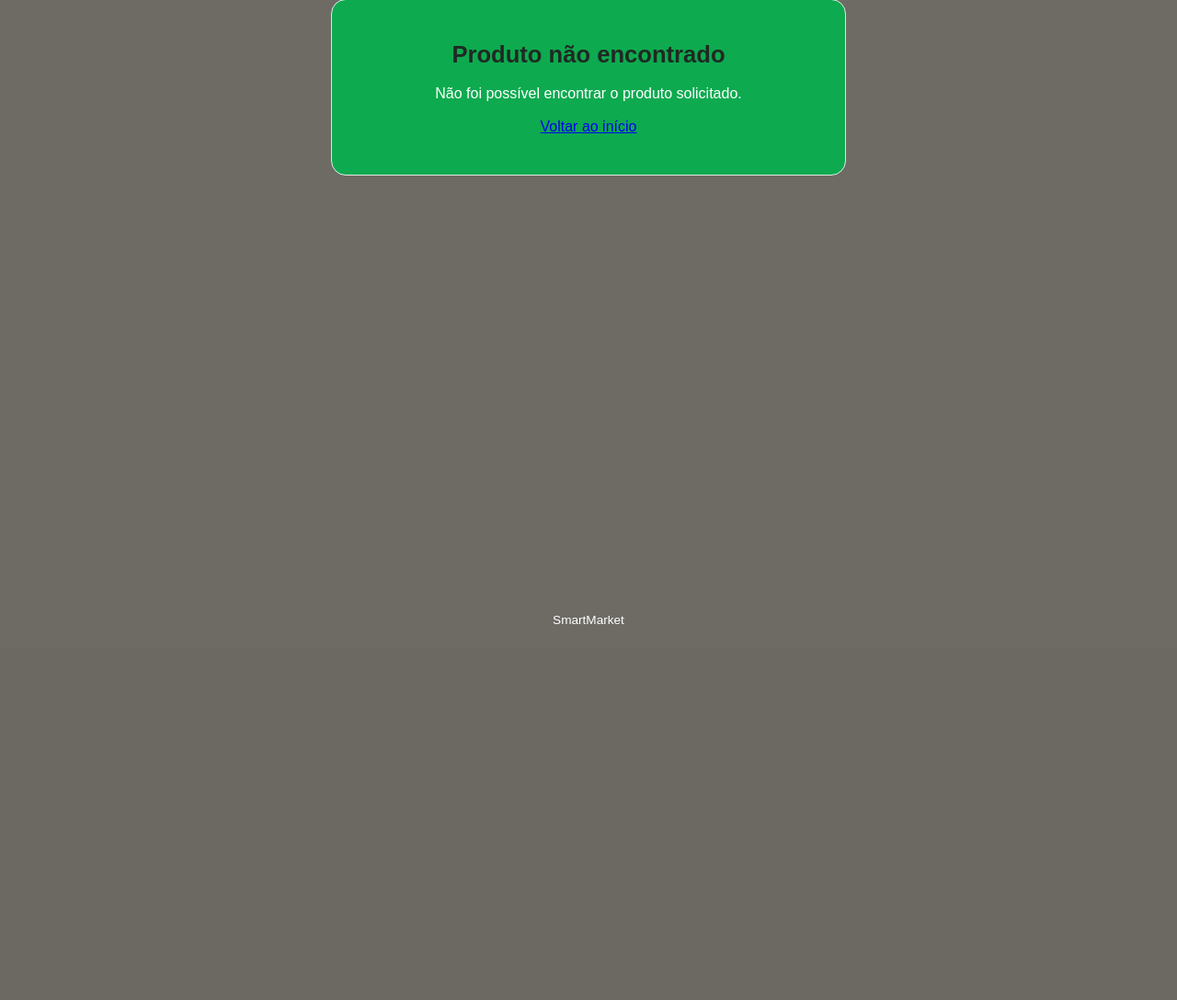
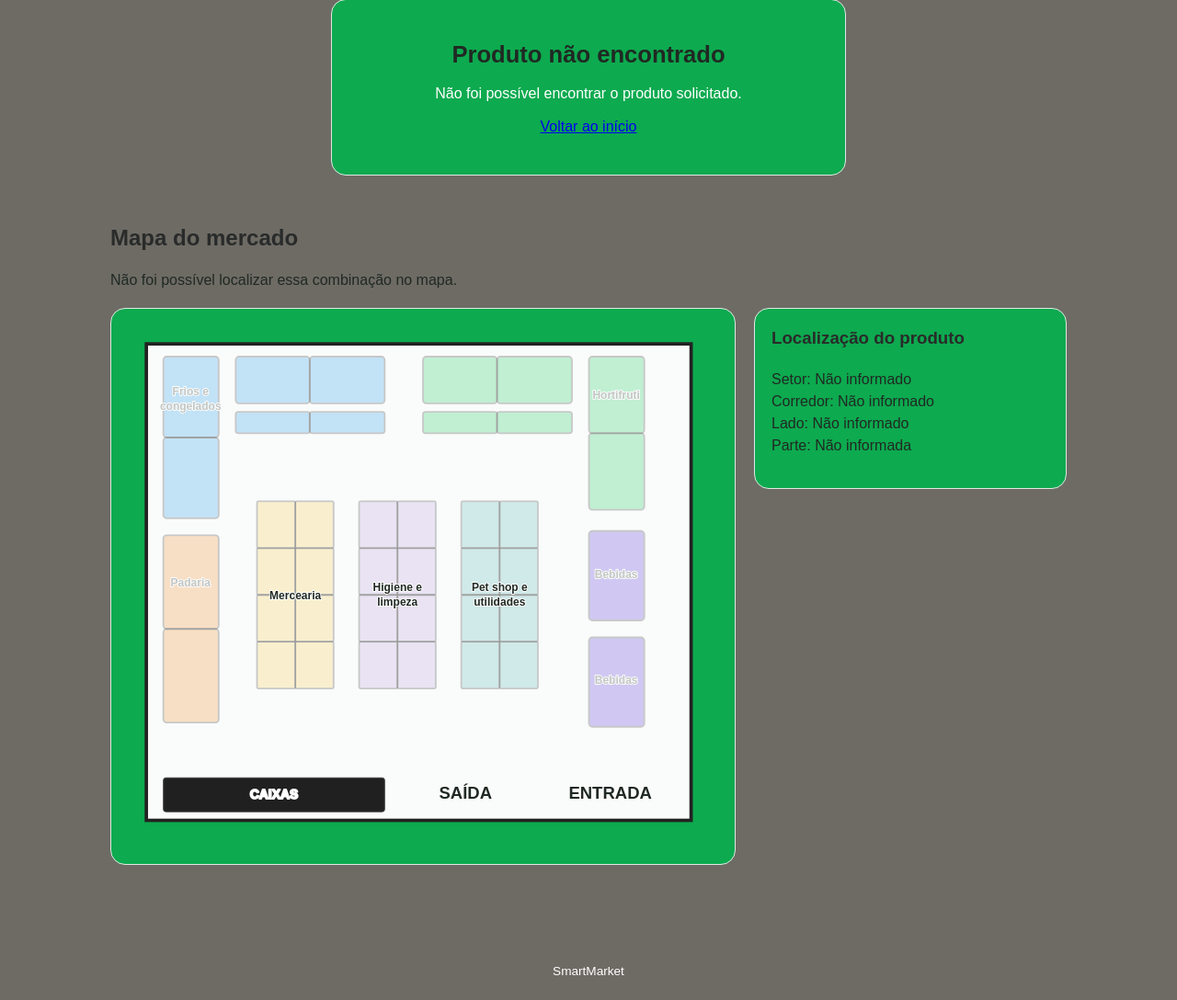
Before and after one commit to Bakatsuri/Projeto-Integrado---Smartmarket, a Flask app: page /produto in a window 1280 px wide. Shown: the part 155-1243 px from the top of the page at 92% size. Before the commit the page ends 834 px from the top, so only its background shows below. Run offline with Flask 3, Linux system fonts and the light colour scheme.

Commit message:
Criação do mapa interativo e ajuste no main

```diff
--- a/app/routes/main.py
+++ b/app/routes/main.py
@@ -1,7 +1,7 @@
 from flask import Flask, render_template
 from produto import produto_bp
 
-app = Flask(__name__, template_folder="../templates")
+app = Flask(__name__, template_folder="../templates", static_folder="../static")
 app.register_blueprint(produto_bp)
 
 @app.route("/")
--- a/app/routes/produto.py
+++ b/app/routes/produto.py
@@ -39,12 +39,12 @@ def produto():
                 produto=buscar_por_id(resultados[0]["id"])
             )
 
-        if len(resultados) > 1:
-            return render_template(
-                "resultados.html",
-                produtos=resultados,
-                busca=nome
-            )
+#        if len(resultados) > 1:
+#            return render_template(
+#                "resultados.html",
+#                produtos=resultados,
+#                busca=nome
+#            )
 
 
 
--- /dev/null
+++ b/app/static/css/mapa.css
@@ -0,0 +1,234 @@
+.map-section {
+    width: 100%;
+    margin: 30px auto;
+    color: var(--text);
+}
+
+.map-header {
+    margin-bottom: 18px;
+}
+
+.map-header h2 {
+    margin-bottom: 5px;
+    color: var(--primary);
+}
+
+.map-header p {
+    color: var(--text);
+}
+
+.map-layout {
+    display: grid;
+    grid-template-columns: minmax(0, 2fr) minmax(220px, 1fr);
+    gap: 20px;
+    align-items: start;
+}
+
+.map-container {
+    width: 100%;
+    padding: 15px;
+    overflow: hidden;
+    background: var(--surface);
+    border: 1px solid var(--border);
+    border-radius: var(--radius);
+}
+
+.market-map {
+    display: block;
+    width: 100%;
+    height: auto;
+}
+
+.map-outline {
+    fill: #fafcfb;
+    stroke: #222;
+    stroke-width: 4;
+}
+
+.map-zone {
+    cursor: pointer;
+    transition: opacity 0.2s, filter 0.2s;
+}
+
+.map-zone rect {
+    stroke: #333;
+    stroke-width: 2;
+}
+
+.map-zone text,
+.aisle-label {
+    fill: #202923;
+    font-size: 13px;
+    font-weight: 600;
+    text-anchor: middle;
+    pointer-events: none;
+}
+
+.zone-green rect {
+    fill: #19c95b;
+}
+
+.zone-purple rect {
+    fill: #5630d8;
+}
+
+.zone-blue rect {
+    fill: #2196e9;
+}
+
+.zone-orange rect {
+    fill: #f28c28;
+}
+
+.zone-yellow rect {
+    fill: #f7c94b;
+}
+
+.zone-lilac rect {
+    fill: #b99add;
+}
+
+.zone-teal rect {
+    fill: #55b5b5;
+}
+
+.checkout-zone rect {
+    fill: #202020;
+    stroke: #444;
+}
+
+.checkout-zone text {
+    fill: white;
+    font-size: 15px;
+    font-weight: bold;
+    text-anchor: middle;
+}
+
+.map-door {
+    fill: var(--text);
+    font-size: 20px;
+    font-weight: bold;
+    text-anchor: middle;
+}
+
+.map-zone:hover {
+    filter: brightness(1.12);
+}
+
+.map-zone.selected rect,
+.map-zone.highlighted rect {
+    stroke: #111;
+    stroke-width: 4;
+    filter: brightness(1.15);
+}
+
+.map-zone.dimmed {
+    opacity: 0.25;
+}
+
+.map-info {
+    padding: 18px;
+    background: var(--surface);
+    border: 1px solid var(--border);
+    border-radius: var(--radius);
+}
+
+.map-info h3 {
+    margin-top: 0;
+    color: var(--primary);
+}
+
+.map-info p {
+    line-height: 1.5;
+    white-space: pre-line;
+}
+
+.map-legend {
+    display: flex;
+    flex-direction: column;
+    gap: 10px;
+    margin-top: 20px;
+}
+
+.map-legend span {
+    display: flex;
+    align-items: center;
+    gap: 9px;
+    font-size: 14px;
+}
+
+.legend-color {
+    display: inline-block;
+    flex-shrink: 0;
+    width: 15px;
+    height: 15px;
+    border-radius: 4px;
+}
+
+.legend-color.green {
+    background: #19c95b;
+}
+
+.legend-color.purple {
+    background: #5630d8;
+}
+
+.legend-color.blue {
+    background: #2196e9;
+}
+
+.legend-color.orange {
+    background: #f28c28;
+}
+
+.legend-color.yellow {
+    background: #f7c94b;
+}
+
+.legend-color.lilac {
+    background: #b99add;
+}
+
+.legend-color.teal {
+    background: #55b5b5;
+}
+
+.legend-color.black {
+    background: #202020;
+}
+
+@media (max-width: 700px) {
+    .map-layout {
+        grid-template-columns: 1fr;
+    }
+
+    .map-container {
+        padding: 5px;
+    }
+
+    .map-info {
+        padding: 14px;
+    }
+}
+/* Melhorar a visibilidade dos nomes no mapa */
+svg text {
+    font-family: Arial, sans-serif;
+    font-weight: 700;
+    fill: #17212b;
+    paint-order: stroke;
+    stroke: #ffffff;
+    stroke-width: 2px;
+    stroke-linejoin: round;
+}
+
+/* Nomes das áreas e setores */
+svg .mapa-label {
+    font-size: 13px;
+    font-weight: 800;
+}
+
+/* Identificação dos corredores */
+svg .mapa-numero {
+    font-size: 15px;
+    font-weight: 800;
+}
--- /dev/null
+++ b/app/static/js/mapa.js
@@ -0,0 +1,134 @@
+
+document.addEventListener("DOMContentLoaded", () => {
+    const map = document.querySelector("#market-map");
+
+    if (!map) return;
+
+    const zones = map.querySelectorAll(".map-zone");
+    const mode = map.dataset.mode;
+
+    const title = document.querySelector("#map-info-title");
+    const description = document.querySelector("#map-info-text");
+    const mapDescription = document.querySelector("#map-description");
+    const legend = document.querySelector("#map-legend");
+
+    const normalize = value =>
+        String(value ?? "")
+            .normalize("NFD")
+            .replace(/[\u0300-\u036f]/g, "")
+            .trim()
+            .toLowerCase();
+
+    // Remove "Corredor" para comparar apenas o número.
+    const normalizeCorridor = value =>
+        normalize(value).replace(/^corredor\s*/, "").trim();
+
+    // MODO PRODUTO
+    if (mode === "produto") {
+        const corredor = normalizeCorridor(map.dataset.targetCorredor);
+        const nicho = normalize(map.dataset.targetNicho);
+        const lado = normalize(map.dataset.targetLado);
+        const parte = normalize(map.dataset.targetParte);
+
+        let encontrou = false;
+
+        zones.forEach(zone => {
+            const nichos = (zone.dataset.nichos || "")
+                .split(",")
+                .map(normalize);
+
+            const mesmoCorredor =
+                normalizeCorridor(zone.dataset.corridor) === corredor;
+
+            const mesmoNicho =
+                !nicho || nichos.includes(nicho);
+
+            const mesmoLado =
+                normalize(zone.dataset.side) === lado;
+
+            const mesmaParte =
+                normalize(zone.dataset.part) === parte;
+
+            const corresponde =
+                mesmoCorredor &&
+                mesmoNicho &&
+                mesmoLado &&
+                mesmaParte;
+
+            if (corresponde) {
+                zone.classList.add("highlighted");
+                encontrou = true;
+            } else {
+                zone.classList.add("dimmed");
+            }
+        });
+
+        if (title) {
+            title.textContent = "Localização do produto";
+        }
+
+        if (description) {
+            const informacoes = [
+                `Setor: ${map.dataset.targetNicho || "Não informado"}`,
+                `Corredor: ${map.dataset.targetCorredor || "Não informado"}`,
+                `Lado: ${map.dataset.targetLado || "Não informado"}`,
+                `Parte: ${map.dataset.targetParte || "Não informada"}`
+            ];
+
+            description.textContent = informacoes.join("\n");
+        }
+
+        if (mapDescription) {
+            mapDescription.textContent = encontrou
+                ? "A área destacada indica a localização do produto."
+                : "Não foi possível localizar essa combinação no mapa.";
+        }
+
+        if (legend) {
+            legend.style.display = "none";
+        }
+
+        return;
+    }
+
+    // MODO HOME
+    zones.forEach(zone => {
+        zone.addEventListener("click", () => {
+            zones.forEach(item => {
+                item.classList.remove("selected");
+            });
+
+            zone.classList.add("selected");
+
+            const setor = zone.dataset.sector;
+            const corredor = zone.dataset.corridor;
+            const lado = zone.dataset.side;
+            const parte = zone.dataset.part;
+
+            if (title) {
+                title.textContent = setor || "Setor";
+            }
+
+            if (description) {
+                const informacoes = [
+                    `Corredor: ${corredor || "Não informado"}`
+                ];
+
+                if (lado) {
+                    informacoes.push(`Lado: ${lado}`);
+                }
+
+                if (parte) {
+                    informacoes.push(`Parte: ${parte}`);
+                }
+
+                description.textContent = informacoes.join("\n");
+            }
+
+            if (mapDescription) {
+                mapDescription.textContent =
+                    "Área selecionada no mapa do mercado.";
+            }
+        });
+    });
+});
--- a/app/templates/home.html
+++ b/app/templates/home.html
@@ -236,6 +236,8 @@
   <main>
     <h1>Bem-vindo</h1>
     <p></p>
+    {% set modo_mapa = 'home' %}
+    {% include 'mapa.html' %}
   </main>
 
   <script>
--- /dev/null
+++ b/app/templates/mapa.html
@@ -0,0 +1,259 @@
+<link rel="stylesheet" href="{{ url_for('static', filename='css/mapa.css') }}">
+
+<section
+    class="map-section"
+    id="market-map"
+    data-mode="{{ modo_mapa | default('home') }}"
+    data-target-nicho="{{ produto_mapa.nicho | default('') if produto_mapa else '' }}"
+    data-target-corredor="{{ produto_mapa.corredor | default('') if produto_mapa else '' }}"
+    data-target-gondola="{{ produto_mapa.gondola | default('') if produto_mapa else '' }}"
+    data-target-lado="{{ produto_mapa.lado | default('') if produto_mapa else '' }}"
+    data-target-parte="{{ produto_mapa.parte | default('') if produto_mapa else '' }}"
+>
+    <div class="map-header">
+        <div>
+            <h2>Mapa do mercado</h2>
+            <p id="map-description">
+                Selecione um setor para visualizar sua localização.
+            </p>
+        </div>
+    </div>
+
+    <div class="map-layout">
+        <div class="map-container">
+            <svg
+                class="market-map"
+                viewBox="0 0 700 620"
+                role="img"
+                aria-label="Planta dos setores do mercado"
+            >
+                <rect class="map-outline" x="25" y="25" width="640" height="560"/>
+
+                <!-- CORREDOR 5: FRIOS NA LATERAL ESQUERDA -->
+                <g class="map-zone zone-blue"
+                   data-corridor="5" data-sector="Frios e congelados"
+                   data-nichos="Laticínios,Congelados,Açougue,Açougue e Ovos"
+                   data-side="1" data-part="1">
+                    <rect x="45" y="40" width="65" height="95" rx="4"/>
+                    <text x="77" y="85">Frios e</text>
+                    <text x="77" y="103">congelados</text>
+                </g>
+
+                <g class="map-zone zone-blue"
+                   data-corridor="5" data-sector="Frios e congelados"
+                   data-nichos="Laticínios,Congelados,Açougue,Açougue e Ovos"
+                   data-side="1" data-part="2">
+                    <rect x="45" y="135" width="65" height="95" rx="4"/>
+                </g>
+
+                <!-- CORREDOR 4: FRIOS NA PARTE SUPERIOR -->
+                <g class="map-zone zone-blue"
+                   data-corridor="4" data-sector="Frios e congelados"
+                   data-nichos="Laticínios,Congelados,Açougue,Açougue e Ovos"
+                   data-side="1" data-part="1">
+                    <rect x="130" y="40" width="87" height="55" rx="4"/>
+                </g>
+
+                <g class="map-zone zone-blue"
+                   data-corridor="4" data-sector="Frios e congelados"
+                   data-nichos="Laticínios,Congelados,Açougue,Açougue e Ovos"
+                   data-side="2" data-part="1">
+                    <rect x="217" y="40" width="88" height="55" rx="4"/>
+                </g>
+
+                <g class="map-zone zone-blue"
+                   data-corridor="4" data-sector="Frios e congelados"
+                   data-nichos="Laticínios,Congelados,Açougue,Açougue e Ovos"
+                   data-side="1" data-part="2">
+                    <rect x="130" y="105" width="87" height="25" rx="3"/>
+                </g>
+
+                <g class="map-zone zone-blue"
+                   data-corridor="4" data-sector="Frios e congelados"
+                   data-nichos="Laticínios,Congelados,Açougue,Açougue e Ovos"
+                   data-side="2" data-part="2">
+                    <rect x="217" y="105" width="88" height="25" rx="3"/>
+                </g>
+
+                <!-- CORREDOR 2: HORTIFRUTI SUPERIOR -->
+                <g class="map-zone zone-green"
+                   data-corridor="2" data-sector="Hortifruti"
+                   data-nichos="Hortifruti"
+                   data-side="1" data-part="1">
+                    <rect x="350" y="40" width="87" height="55" rx="4"/>
+                </g>
+
+                <g class="map-zone zone-green"
+                   data-corridor="2" data-sector="Hortifruti"
+                   data-nichos="Hortifruti"
+                   data-side="2" data-part="1">
+                    <rect x="437" y="40" width="88" height="55" rx="4"/>
+                </g>
+
+                <g class="map-zone zone-green"
+                   data-corridor="2" data-sector="Hortifruti"
+                   data-nichos="Hortifruti"
+                   data-side="1" data-part="2">
+                    <rect x="350" y="105" width="87" height="25" rx="3"/>
+                </g>
+
+                <g class="map-zone zone-green"
+                   data-corridor="2" data-sector="Hortifruti"
+                   data-nichos="Hortifruti"
+                   data-side="2" data-part="2">
+                    <rect x="437" y="105" width="88" height="25" rx="3"/>
+                </g>
+
+                <!-- CORREDOR 1: HORTIFRUTI NA LATERAL DIREITA -->
+                <g class="map-zone zone-green"
+                   data-corridor="1" data-sector="Hortifruti"
+                   data-nichos="Hortifruti"
+                   data-side="1" data-part="1">
+                    <rect x="545" y="40" width="65" height="90" rx="4"/>
+                    <text x="577" y="90">Hortifruti</text>
+                </g>
+
+                <g class="map-zone zone-green"
+                   data-corridor="1" data-sector="Hortifruti"
+                   data-nichos="Hortifruti"
+                   data-side="1" data-part="2">
+                    <rect x="545" y="130" width="65" height="90" rx="4"/>
+                </g>
+
+                <!-- CORREDOR 5: PADARIA NA LATERAL ESQUERDA -->
+                <g class="map-zone zone-orange"
+                   data-corridor="5" data-sector="Padaria"
+                   data-nichos="Padaria"
+                   data-side="2" data-part="1">
+                    <rect x="45" y="250" width="65" height="110" rx="4"/>
+                    <text x="77" y="310">Padaria</text>
+                </g>
+
+                <g class="map-zone zone-orange"
+                   data-corridor="5" data-sector="Padaria"
+                   data-nichos="Padaria"
+                   data-side="2" data-part="2">
+                    <rect x="45" y="360" width="65" height="110" rx="4"/>
+                </g>
+
+                <!-- CORREDOR 4: MERCEARIA -->
+                <!-- Lado 1 -->
+                {% for parte, y in [(1,210),(2,265),(3,320),(4,375)] %}
+                <g class="map-zone zone-yellow"
+                   data-corridor="4" data-sector="Mercearia"
+                   data-nichos="Mercearia"
+                   data-side="1" data-part="{{ parte }}">
+                    <rect x="155" y="{{ y }}" width="45" height="55" rx="2"/>
+                </g>
+                {% endfor %}
+
+                <!-- Lado 2 -->
+                {% for parte, y in [(1,210),(2,265),(3,320),(4,375)] %}
+                <g class="map-zone zone-yellow"
+                   data-corridor="4" data-sector="Mercearia"
+                   data-nichos="Mercearia"
+                   data-side="2" data-part="{{ parte }}">
+                    <rect x="200" y="{{ y }}" width="45" height="55" rx="2"/>
+                </g>
+                {% endfor %}
+
+                <text class="aisle-label" x="200" y="325">Mercearia</text>
+
+                <!-- CORREDOR 3: HIGIENE E LIMPEZA -->
+                <!-- Lado 1 -->
+                {% for parte, y in [(1,210),(2,265),(3,320),(4,375)] %}
+                <g class="map-zone zone-lilac"
+                   data-corridor="3" data-sector="Higiene e limpeza"
+                   data-nichos="Higiene e limpeza"
+                   data-side="1" data-part="{{ parte }}">
+                    <rect x="275" y="{{ y }}" width="45" height="55" rx="2"/>
+                </g>
+                {% endfor %}
+
+                <!-- Lado 2 -->
+                {% for parte, y in [(1,210),(2,265),(3,320),(4,375)] %}
+                <g class="map-zone zone-lilac"
+                   data-corridor="3" data-sector="Higiene e limpeza"
+                   data-nichos="Higiene e limpeza"
+                   data-side="2" data-part="{{ parte }}">
+                    <rect x="320" y="{{ y }}" width="45" height="55" rx="2"/>
+                </g>
+                {% endfor %}
+
+                <text class="aisle-label" x="320" y="315">Higiene e</text>
+                <text class="aisle-label" x="320" y="333">limpeza</text>
+
+                <!-- CORREDOR 2: PET SHOP E UTILIDADES -->
+                <!-- Lado 1 -->
+                {% for parte, y in [(1,210),(2,265),(3,320),(4,375)] %}
+                <g class="map-zone zone-teal"
+                   data-corridor="2" data-sector="Pet shop e utilidades"
+                   data-nichos="Pet shop,Utilidades"
+                   data-side="1" data-part="{{ parte }}">
+                    <rect x="395" y="{{ y }}" width="45" height="55" rx="2"/>
+                </g>
+                {% endfor %}
+
+                <!-- Lado 2 -->
+                {% for parte, y in [(1,210),(2,265),(3,320),(4,375)] %}
+                <g class="map-zone zone-teal"
+                   data-corridor="2" data-sector="Pet shop e utilidades"
+                   data-nichos="Pet shop,Utilidades"
+                   data-side="2" data-part="{{ parte }}">
+                    <rect x="440" y="{{ y }}" width="45" height="55" rx="2"/>
+                </g>
+                {% endfor %}
+
+                <text class="aisle-label" x="440" y="315">Pet shop e</text>
+                <text class="aisle-label" x="440" y="333">utilidades</text>
+
+                <!-- CORREDOR 1: BEBIDAS NA LATERAL DIREITA -->
+                <g class="map-zone zone-purple"
+                   data-corridor="1" data-sector="Bebidas"
+                   data-nichos="Bebidas"
+                   data-side="2" data-part="1">
+                    <rect x="545" y="245" width="65" height="105" rx="4"/>
+                    <text x="577" y="300">Bebidas</text>
+                </g>
+
+                <g class="map-zone zone-purple"
+                   data-corridor="1" data-sector="Bebidas"
+                   data-nichos="Bebidas"
+                   data-side="2" data-part="2">
+                    <rect x="545" y="370" width="65" height="105" rx="4"/>
+                    <text x="577" y="425">Bebidas</text>
+                </g>
+
+                <!-- CAIXAS -->
+                <g class="checkout-zone">
+                    <rect x="45" y="535" width="260" height="40" rx="3"/>
+                    <text x="175" y="560">CAIXAS</text>
+                </g>
+
+                <!-- ENTRADA E SAÍDA -->
+                <text class="map-door" x="400" y="560">SAÍDA</text>
+                <text class="map-door" x="570" y="560">ENTRADA</text>
+            </svg>
+        </div>
+
+        <aside class="map-info" aria-live="polite">
+            <h3 id="map-info-title">Setores do mercado</h3>
+            <p id="map-info-text">
+                Selecione uma área do mapa para ver sua localização.
+            </p>
+
+            <div id="map-legend" class="map-legend">
+                <span><i class="legend-color green"></i> Hortifruti</span>
+                <span><i class="legend-color purple"></i> Bebidas</span>
+                <span><i class="legend-color blue"></i> Frios e congelados</span>
+                <span><i class="legend-color orange"></i> Padaria</span>
+                <span><i class="legend-color yellow"></i> Mercearia</span>
+                <span><i class="legend-color lilac"></i> Higiene e limpeza</span>
+                <span><i class="legend-color teal"></i> Pet shop e utilidades</span>
+                <span><i class="legend-color black"></i> Caixas</span>
+            </div>
+        </aside>
+    </div>
+</section>
+
+<script src="{{ url_for('static', filename='js/mapa.js') }}" defer></script>
--- a/app/templates/produto.html
+++ b/app/templates/produto.html
@@ -566,6 +566,11 @@
       <a href="/">Voltar ao início</a>
     </section>
     {% endif %}
+    {% set modo_mapa = 'produto' %}
+    {% set produto_mapa = produto %}
+    {% include 'mapa.html' %}
+
+
   </main>
 
   <footer class="footer">
```
